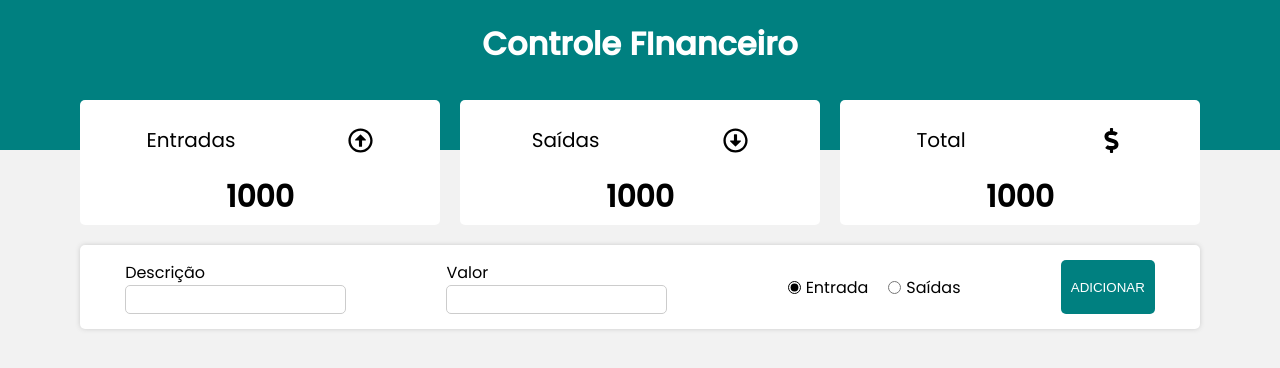
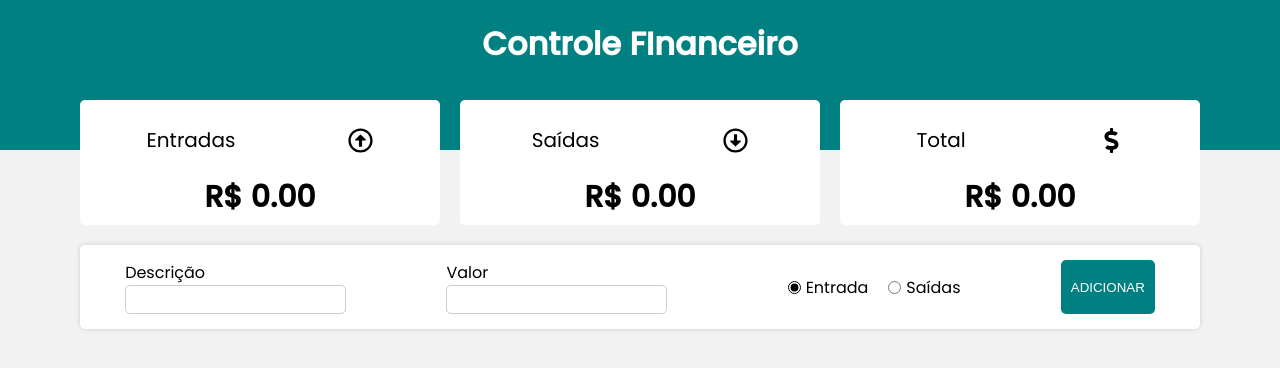
Before and after one commit to TrisKeliOn1/Controle-Financeiro, a React (Create React App) app: page / in a window 1280 px wide. Shown: the top 368 px of the page. Built offline with nearby package versions, Linux system fonts and the light colour scheme.

Commit message:
useEffect and useState

```diff
--- a/src/App.js
+++ b/src/App.js
@@ -1,18 +1,45 @@
-import React from "react";
+import React, { useState, useEffect} from "react";
 import Form from "./components/Form";
 import Header from "./components/Header";
 import Resume from "./components/Resume";
 import GlobalStyle from "./styles/global";
 
 const App = () => {
+    const data = localStorage.getItem("transactions");
+    const [transactionsList, setTransactionList] = useState(
+        data ? JSON.parse(data) : []
+    );
+    const [income, setIncome] = useState(0);
+    const [expense, setExpense] = useState(0);
+    const [total, setTotal] = useState(0);
+
+    useEffect(() => {
+        const amountExpense = transactionsList
+            .filter((item) => item.expense)
+            .map((transaction) => Number(transaction.amount));
+
+        const amountIncome = transactionsList
+            .filter((item) => !item.expense)
+            .map((transaction) => Number(transaction.amount));
+
+        const expense = amountExpense.reduce((acc, cur) => acc + cur, 0).toFixed(2);
+        const income = amountIncome.reduce((acc, cur) => acc + cur, 0).toFixed(2);
+
+        const total = Math.abs(income - expense).toFixed(2);
+
+        setIncome(`R$ ${income}`);
+        setExpense(`R$ ${expense}`);
+        setTotal(`${Number(income) < Number(expense) ? "-" : ""}R$ ${total}`);
+    }, [transactionsList]);
+
     return (
-    <>
-    <Header />
-    <Resume />
-    <Form />
-    <GlobalStyle />
-    </>
-    )
+        <>
+            <Header />
+            <Resume income={income} expense={expense} total={total}/>
+            <Form />
+            <GlobalStyle />
+        </>
+    );
 };
 
 export default App
--- a/src/components/Resume/index.js
+++ b/src/components/Resume/index.js
@@ -8,12 +8,12 @@ import {
 } from "react-icons/fa";
 
 
-const Resume = () => {
+const Resume = ({ income, expense, total }) => {
   return (
   <C.Container>
-    <ResumeItem title="Entradas" Icon={FaRegArrowAltCircleUp} value="1000"/>
-    <ResumeItem title="Saídas" Icon={FaRegArrowAltCircleDown} value="1000"/>
-    <ResumeItem  title="Total" Icon={FaDollarSign} value="1000"/>
+    <ResumeItem title="Entradas" Icon={FaRegArrowAltCircleUp} value={income}/>
+    <ResumeItem title="Saídas" Icon={FaRegArrowAltCircleDown} value={expense}/>
+    <ResumeItem  title="Total" Icon={FaDollarSign} value={total}/>
   </C.Container>
   );
 };
```
